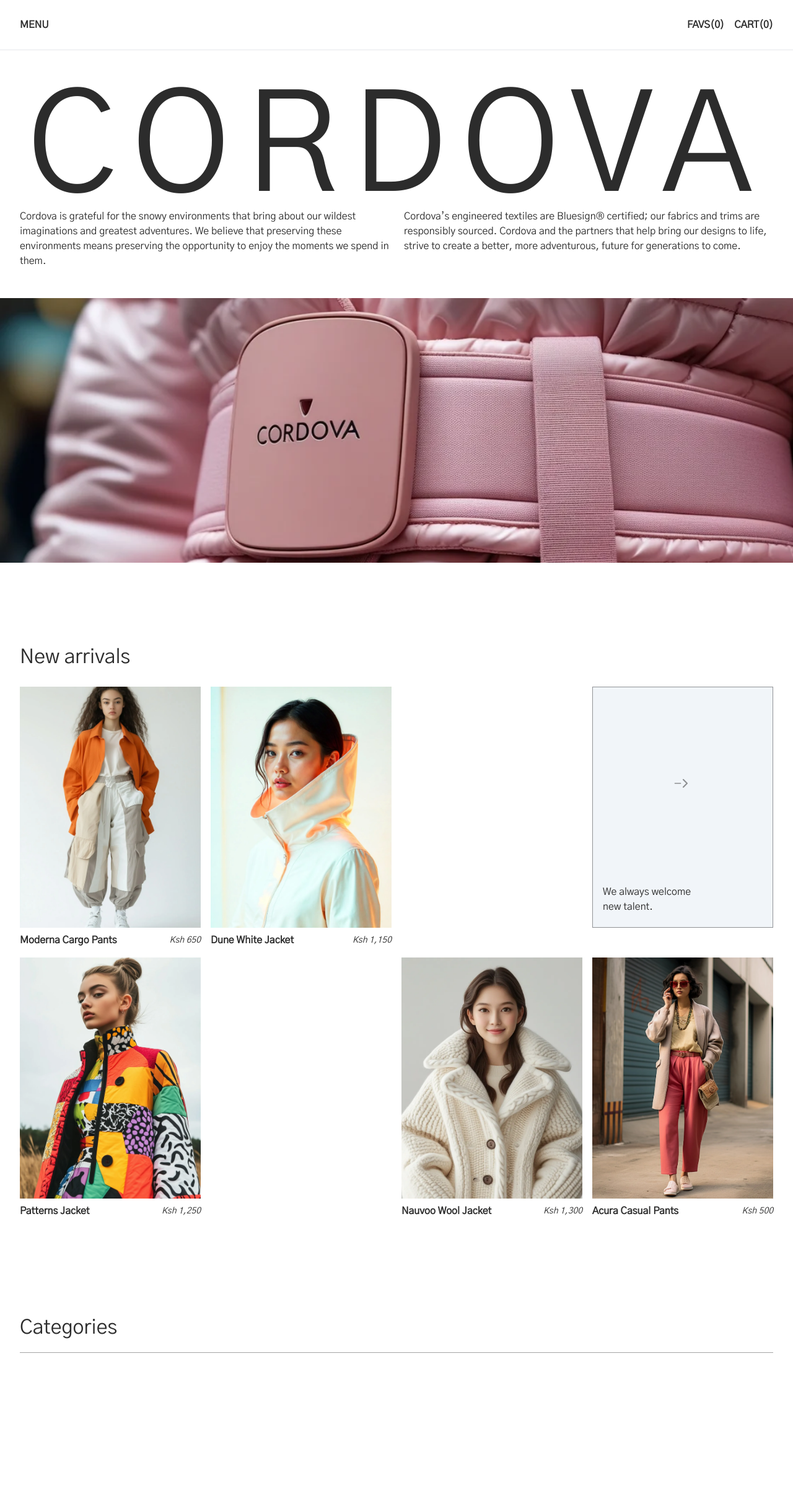
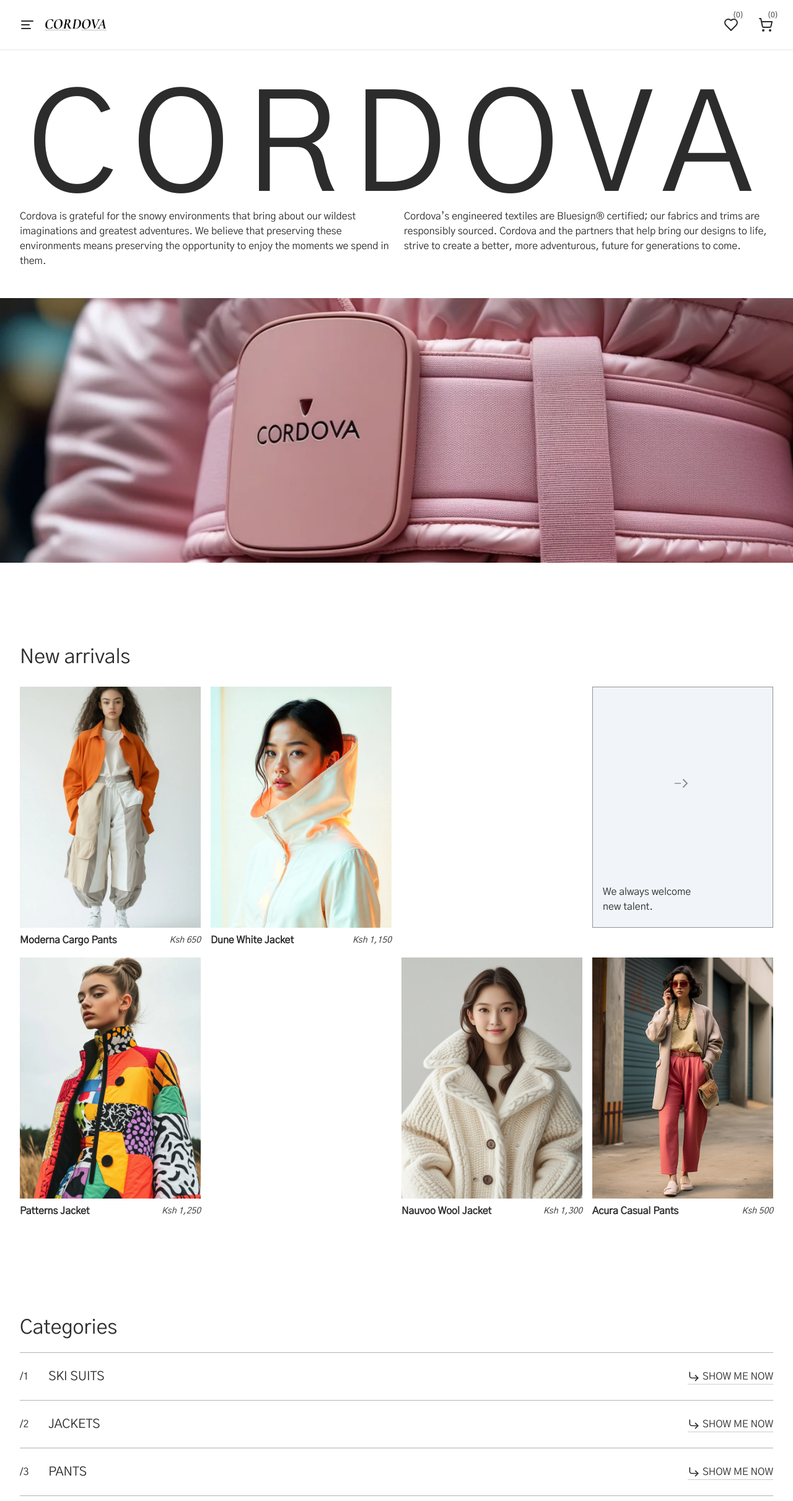
Before and after one commit to KigoJomo/cordova, a Next.js app: page / in a window 1280 px wide. Shown: the top 2422 px of the page at 62% size. Before the commit the page ends 2247 px from the top, so only its background shows below. Built offline with nearby package versions, Linux system fonts and the light colour scheme.

Commit message:
Add new components for category details and accordion; update types and layout

```diff
--- /dev/null
+++ b/app/components/Accordion.tsx
@@ -0,0 +1,35 @@
+'use client';
+
+import { FC, ReactNode, useState } from 'react';
+import AccordionItem from './AccordionItem';
+
+interface AccordionProps {
+  items: {
+    title: string;
+    content: ReactNode;
+  }[];
+}
+
+const Accordion: FC<AccordionProps> = ({ items }) => {
+  const [openIndex, setOpenIndex] = useState<number | null>(null);
+
+  const handleToggle = (index: number) => {
+    setOpenIndex((prevIndex) => (prevIndex === index ? null : index));
+  };
+
+  return <div className={`w-full`}>
+    {items.map((item, index) => (
+      <AccordionItem
+        key={index}
+        index={index+1}
+        title={item.title}
+        isOpen={openIndex === index}
+        onToggle={() => handleToggle(index)}
+       >
+        {item.content}
+       </AccordionItem>
+    ))}
+  </div>;
+};
+
+export default Accordion;
--- /dev/null
+++ b/app/components/AccordionItem.tsx
@@ -0,0 +1,60 @@
+import { FC, ReactNode } from 'react';
+import CustomLink from './CustomLink';
+
+interface AccordionItemProps {
+  index: number;
+  title: string;
+  children: ReactNode;
+  isOpen: boolean;
+  onToggle: () => void;
+}
+
+const AccordionItem: FC<AccordionItemProps> = ({
+  index,
+  title,
+  children,
+  isOpen,
+  onToggle,
+}) => {
+  return (
+    <div
+      id={`category-${index}`}
+      className={`w-full overflow-hidden relative ${
+        index === 1 && 'border-t'
+      } border-b border-black/30 py-4 md:py-6 ${
+        isOpen ? 'pb-16 md:pb-6' : ''
+      } transition-all duration-300`}>
+      <button
+        onClick={onToggle}
+        className={`w-full flex items-center gap-4 md:gap-8`}>
+        <span className="">/{index}</span>
+
+        <h4 className="text-xl uppercase">{title}</h4>
+
+        <CustomLink
+          href={`#category-${index}`}
+          label="show me now"
+          className={`ml-auto ${
+            isOpen && 'opacity-50 absolute md:static bottom-4 right-0'
+          }`}
+        />
+      </button>
+
+      <div
+        className={`w-full px-8 md:px-24 transition-all duration-300 ${
+          isOpen ? 'h-fit' : 'h-0'
+        }`}>
+        {isOpen && children}
+      </div>
+
+      {/*
+      {isOpen && (
+        <div className={`w-full px-8 md:px-24`}>
+          {children}
+        </div>
+      )} */}
+    </div>
+  );
+};
+
+export default AccordionItem;
--- a/app/components/CustomLink.tsx
+++ b/app/components/CustomLink.tsx
@@ -1,19 +1,29 @@
-import { CornerDownRight } from "lucide-react";
-import Link from "next/link";
-import { FC } from "react";
+import { CornerDownRight } from 'lucide-react';
+import Link from 'next/link';
+import { FC } from 'react';
 
 interface LinkProps {
-  href: string
-  label: string
+  href?: string;
+  label: string;
+  button?: boolean;
+  className?: string
 }
 
-const CustomLink: FC<LinkProps> = ({ href, label }) => {
-  return (
-    <Link href={href} className="w-fit flex items-center gap-1 border-b border-black/20">
+const CustomLink: FC<LinkProps> = ({ href="#", label, button = false, className }) => {
+  return button ? (
+    <button
+      className={`w-fit flex items-center gap-1 border-b border-black/20 ${className}`}>
+      <CornerDownRight size={20} />
+      <span className="uppercase">{label}</span>
+    </button>
+  ) : (
+    <Link
+      href={href}
+      className={`w-fit flex items-center gap-1 border-b border-black/20 ${className}`}>
       <CornerDownRight size={20} />
       <span className="uppercase">{label}</span>
     </Link>
-  )
-}
+  );
+};
 
-export default CustomLink
+export default CustomLink;
--- a/app/components/Header.tsx
+++ b/app/components/Header.tsx
@@ -1,73 +1,93 @@
-"use client"
+'use client';
 
-import Link from "next/link";
-import { FC, useState } from "react";
+import { AlignLeft, Heart, ShoppingCart } from 'lucide-react';
+import Image from 'next/image';
+import Link from 'next/link';
+import { FC, useState } from 'react';
 
 const Header: FC = () => {
-  const favsCount = 0
-  const cartCount = 0
+  const favsCount = 0;
+  const cartCount = 0;
 
   const [menuOpen, setMenuOpen] = useState<boolean>(false);
 
   const toggleMenu = () => {
     setMenuOpen(!menuOpen);
-  }
+  };
 
   const pages = [
     {
-      name: "ski suits",
-      href: "/"
+      name: 'ski suits',
+      href: '/',
     },
     {
-      name: "jackets",
-      href: "/"
+      name: 'jackets',
+      href: '/',
     },
     {
-      name: "pants",
-      href: "/"
+      name: 'pants',
+      href: '/',
     },
     {
-      name: "layers",
-      href: "/"
+      name: 'layers',
+      href: '/',
     },
     {
-      name: "accessories",
-      href: "/"
+      name: 'accessories',
+      href: '/',
     },
     {
-      name: "resort",
-      href: "/"
+      name: 'resort',
+      href: '/',
     },
-  ]
+  ];
 
   return (
-    <header className={`sticky top-0 z-30 h-fit bg-background border-b overflow-hidden`}>
+    <header
+      className={`sticky top-0 z-30 h-fit bg-background border-b overflow-hidden`}>
       <div className="w-full h-12 flex items-center justify-between">
-        <button className="uppercase cursor-pointer font-semibold" onClick={toggleMenu}>
-          menu
-        </button>
-
-        <div className="fav-cart flex items-center gap-4">
-          <button className="uppercase cursor-pointer font-semibold">
-            favs({favsCount})
+        <div className="flex items-center gap-4">
+          <button className="cursor-pointer" onClick={toggleMenu}>
+            <AlignLeft />
           </button>
 
-          <button className="uppercase cursor-pointer font-semibold">
-            cart({cartCount})
+          <Link href={'/'}>
+            <Image
+              src={'/images/logo.webp'}
+              alt="cordova logo"
+              width={100}
+              height={50}
+              className="object-contain"
+            />
+          </Link>
+
+        </div>
+
+        <div className="fav-cart flex items-center gap-4 md:gap-8">
+          <button className="cursor-pointer relative">
+            <Heart />
+            <span className="absolute -top-3 -right-2 text-xs">({favsCount})</span>
+          </button>
+
+          <button className="cursor-pointer relative">
+            <ShoppingCart />
+            <span className="absolute -top-3 -right-2 text-xs">({cartCount})</span>
           </button>
         </div>
       </div>
 
-      <div className={`flex flex-col justify-between ${menuOpen ? 'h-40 mt-4 opacity-100' : 'h-0 mt-0 opacity-0'} transition-all duration-300`}>
+      <div
+        className={`flex flex-col justify-between ${
+          menuOpen ? 'h-40 mt-4 opacity-100' : 'h-0 mt-0 opacity-0'
+        } transition-all duration-300`}>
         {pages.map((page, index) => (
           <Link key={index} href={page.href} className="uppercase text-sm">
             {index + 1}/{page.name}
           </Link>
         ))}
       </div>
+    </header>
+  );
+};
 
-    </header>
-  )
-}
-
-export default Header
+export default Header;
--- a/app/components/Home/Categories.tsx
+++ b/app/components/Home/Categories.tsx
@@ -1,15 +1,60 @@
-import { FC } from "react";
+import { FC, ReactNode } from 'react';
+import CategoryDetails from './CategoryDetails';
+import Accordion from '../Accordion';
+import products from "../../../public/data/products.json"
+import { ProductCategory } from '@/types/declarations';
+
+interface CategoryItem {
+  title: string;
+  content: ReactNode;
+}
 
 const Categories: FC = () => {
+  const categories = [
+    {
+      title: "Ski Suits",
+      key: "ski_suits",
+      description:
+        "Conquer the slopes with top-notch insulation and weather resistance. Designed for warmth, mobility, and comfort in extreme conditions, so you can focus on the thrill of the descent.",
+    },
+    {
+      title: "Jackets",
+      key: "jackets",
+      description:
+        "Stylish, breathable outerwear that keeps you warm and protected. Built to block wind and repel moisture, these jackets adapt to changing weather for all-day comfort.",
+    },
+    {
+      title: "Pants",
+      key: "pants",
+      description:
+        "Durable, comfortable bottoms for active or casual wear. Made with resilient materials to handle any adventure while keeping you stylish and mobile.",
+    },
+  ];
+
+  const accordionItems: CategoryItem[] = []
+
+  categories.forEach((category) => {
+      const currentCategory: ProductCategory = category.key
+      const selectedProducts = products[currentCategory]?.slice(0, 2) || []
+      const images = selectedProducts.map((product: { image: string; }) => product.image)
+
+    const newItem = {
+      title: category.title,
+      content: <CategoryDetails description={category.description} images={images} />,
+    };
+
+    accordionItems.push(newItem);
+  });
+
   return (
     <section className="mt-6">
-      <h3>Categories</h3>
-      <hr className="border-foreground-light opacity-50 mt-2 md:mt-4" />
+      <h3 className='mb-4'>Categories</h3>
 
-      {/* create a re-usable accordion component */}
-      {/* check online for smooth-transitioning accordion implementations */}
+      <Accordion items={accordionItems} />
+
+      <div className="w-full aspect-video"></div>
     </section>
-  )
-}
+  );
+};
 
-export default Categories
+export default Categories;
--- /dev/null
+++ b/app/components/Home/CategoryDetails.tsx
@@ -0,0 +1,30 @@
+import Image from "next/image";
+import { FC } from "react";
+
+interface DetailsProps{
+  description: string
+  images: string[]
+}
+
+const CategoryDetails: FC<DetailsProps> = ({ description, images }) => {
+  return(
+    <div className={`mt-4 flex flex-col md:flex-row gap-4 md:gap-24`}>
+      <div className="flex gap-4">
+        {images.map((image, index) => (
+          <Image
+          key={index}
+          src={image}
+          alt="cordova"
+          width={500}
+          height={500}
+          className={`w-32 aspect-[3/4]`}
+        />
+        ))}
+      </div>
+
+      <p className="text-xs md:w-1/3 md:mt-auto">{description}</p>
+    </div>
+  )
+}
+
+export default CategoryDetails
--- a/app/components/Home/NewArrivals.tsx
+++ b/app/components/Home/NewArrivals.tsx
@@ -19,6 +19,7 @@
         setItems(random);
       });
   }, []);
+
   return (
     <section className="">
       <h3>New arrivals</h3>
--- a/types/declarations.d.ts
+++ b/types/declarations.d.ts
@@ -6,6 +6,8 @@
   collection: string;
 }
 
+export type ProductCategory = 'ski_suits' | 'jackets' | 'pants';
+
 export interface Products {
   ski_suits: Product[];
   jackets: Product[];
```
Also changed, not shown: public/images/logo.webp (added).
